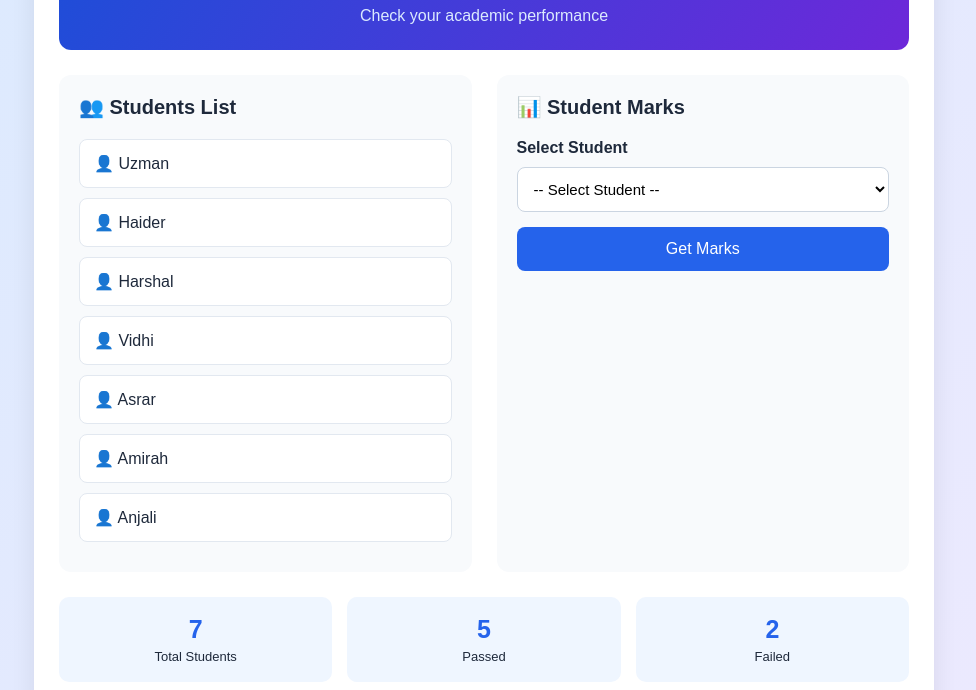
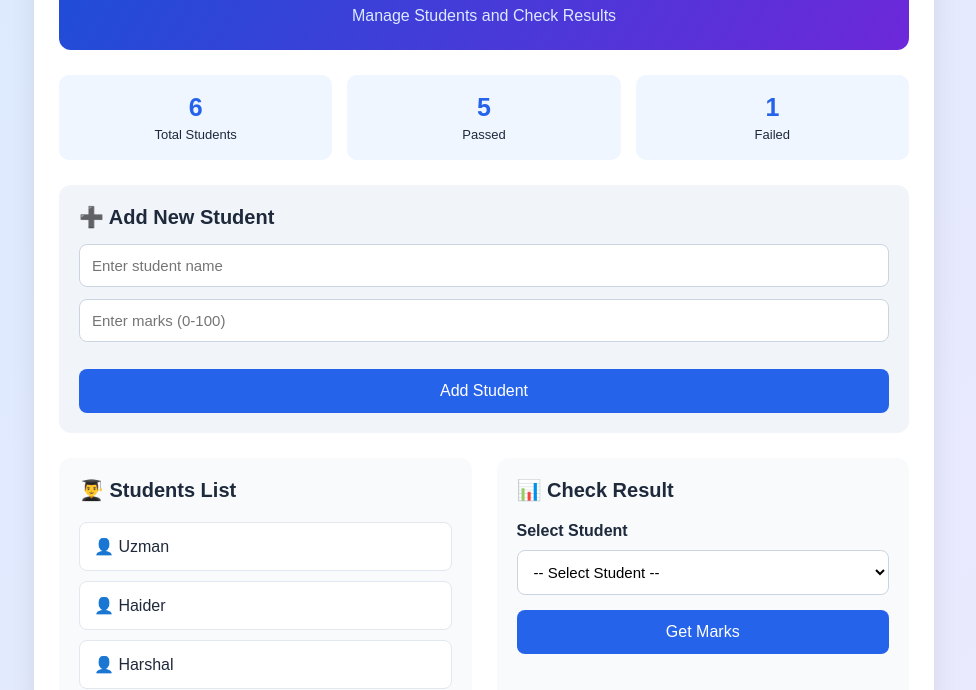
Before and after one commit to uzmanquraishi1/StudentResultSystem, a plain HTML site: page index.html in a window 1280 px wide. Shown: the part 115-805 px from the top of the page, without its empty margins (156-1132 px from the left). Drawn offline with Linux system fonts and the light colour scheme.

Commit message:
added new feature of Add New Student Data by user input

```diff
--- a/index.html
+++ b/index.html
@@ -8,40 +8,14 @@
 
     <link rel="stylesheet" href="style.css" />
   </head>
+
   <body>
     <div class="container">
+      <!-- Header -->
       <header>
         <h1>🎓 Student Result System</h1>
-        <p>Check your academic performance</p>
+        <p>Manage Students and Check Results</p>
       </header>
-
-      <div class="main">
-        <!-- Student List -->
-        <div class="student-section">
-          <h2>👥 Students List</h2>
-          <div id="studentList"></div>
-        </div>
-
-        <!-- Result Section -->
-        <div class="result-section">
-          <h2>📊 Student Marks</h2>
-
-          <label>Select Student</label>
-
-          <select id="studentSelect" onchange="getMarks(this.value)">
-            <option value="">-- Select Student --</option>
-          </select>
-
-          <button id="getMarksBtn" onclick="getMarks()">Get Marks</button>
-
-          <div id="loading" class="hidden">
-            <div class="spinner"></div>
-            <p>Fetching marks... Please wait</p>
-          </div>
-
-          <div id="result"></div>
-        </div>
-      </div>
 
       <!-- Statistics -->
       <div class="stats">
@@ -61,7 +35,60 @@
         </div>
       </div>
 
-      <footer>Made by <strong>Uzman Quraishi</strong> using HTML, CSS & JavaScript</footer>
+      <!-- Add Student Form -->
+      <div class="add-student">
+        <h2>➕ Add New Student</h2>
+
+        <input type="text" id="studentName" placeholder="Enter student name" />
+
+        <input
+          type="number"
+          id="studentMarks"
+          placeholder="Enter marks (0-100)"
+          min="0"
+          max="100"
+        />
+
+        <button onclick="addStudent()">Add Student</button>
+      </div>
+
+      <!-- Main Section -->
+      <div class="main">
+        <!-- Student List -->
+        <div class="student-section">
+          <h2>👨‍🎓 Students List</h2>
+
+          <div id="studentList"></div>
+        </div>
+
+        <!-- Result Section -->
+        <div class="result-section">
+          <h2>📊 Check Result</h2>
+
+          <label>Select Student</label>
+
+          <select id="studentSelect">
+            <option value="">-- Select Student --</option>
+          </select>
+
+          <button id="getMarksBtn" onclick="getMarks()">Get Marks</button>
+
+          <!-- Loading -->
+          <div id="loading" class="hidden">
+            <div class="spinner"></div>
+
+            <p>Please wait... Fetching marks</p>
+          </div>
+
+          <!-- Result -->
+          <div id="result"></div>
+        </div>
+      </div>
+
+      <!-- Footer -->
+      <footer>
+        Created by <strong>Uzman Quraishi</strong> using HTML, CSS & JavaScript.
+      </footer>
     </div>
 
     <script src="script.js"></script>
--- a/script.js
+++ b/script.js
@@ -7,29 +7,38 @@ const students = [
   { id: 4, name: "Vidhi", marks: 89 },
   { id: 5, name: "Asrar", marks: 67 },
   { id: 6, name: "Amirah", marks: 95 },
-  { id: 7, name: "Anjali", marks: 34 },
 ];
 
 // Get HTML Elements
 
 const studentList = document.getElementById("studentList");
+
 const studentSelect = document.getElementById("studentSelect");
+
 const loading = document.getElementById("loading");
+
 const result = document.getElementById("result");
+
 const button = document.getElementById("getMarksBtn");
 
-// Display Students using forEach()
+// Display Students Function
+
+function displayStudents() {
+  studentList.innerHTML = "";
+
+  studentSelect.innerHTML = '<option value="">-- Select Student --</option>';
 
   students.forEach((student) => {
-  // Display student card
+    // Display Student Card
 
     studentList.innerHTML += `
-        <div class="student" onclick="getMarks(${student.id})">
+            <div class="student"
+                 onclick="getMarks(${student.id})">
                 👤 ${student.name}
             </div>
         `;
 
-  // Add student to dropdown
+    // Add Student to Dropdown
 
     studentSelect.innerHTML += `
             <option value="${student.id}">
@@ -37,20 +46,23 @@ students.forEach((student) => {
             </option>
         `;
   });
+}
 
-// Display Statistics
+// Update Statistics Function
 
-const totalStudents = students.length;
+function updateStats() {
+  const total = students.length;
 
-const passedStudents = students.filter((student) => student.marks >= 35).length;
+  const passed = students.filter((student) => student.marks >= 35).length;
 
-const failedStudents = students.filter((student) => student.marks < 35).length;
+  const failed = students.filter((student) => student.marks < 35).length;
 
-document.getElementById("total").innerHTML = totalStudents;
+  document.getElementById("total").innerHTML = total;
 
-document.getElementById("passed").innerHTML = passedStudents;
+  document.getElementById("passed").innerHTML = passed;
 
-document.getElementById("failed").innerHTML = failedStudents;
+  document.getElementById("failed").innerHTML = failed;
+}
 
 // Promise Function
 
@@ -71,25 +83,26 @@ function fetchMarks(id) {
 // Async/Await Function
 
 async function getMarks(id = studentSelect.value) {
-  // Stop if another request is running
+  // Prevent Multiple Clicks
 
   if (button.disabled) {
     return;
   }
 
-  // If no student selected
+  // Check Selection
 
   if (id == "") {
     result.innerHTML = "Please select a student!";
     result.className = "fail";
+
     return;
   }
 
-  // Update dropdown selection
+  // Update Dropdown
 
   studentSelect.value = id;
 
-  // Highlight selected student
+  // Highlight Selected Student
 
   const allStudents = document.querySelectorAll(".student");
 
@@ -97,10 +110,12 @@ async function getMarks(id = studentSelect.value) {
     item.classList.toggle("active", students[index].id == id);
   });
 
-  // Show Loading
+  // Clear Previous Result
 
   result.innerHTML = "";
   result.className = "";
+
+  // Show Loading
 
   loading.classList.remove("hidden");
 
@@ -108,11 +123,11 @@ async function getMarks(id = studentSelect.value) {
   button.innerHTML = "Loading...";
 
   try {
-    // Fetch marks using Promise
+    // Fetch Student Marks
 
     const data = await fetchMarks(id);
 
-    // Check Pass or Fail
+    // Pass or Fail
 
     const status = data.marks >= 35 ? "PASS" : "FAIL";
 
@@ -121,20 +136,25 @@ async function getMarks(id = studentSelect.value) {
     result.className = status == "PASS" ? "pass" : "fail";
 
     result.innerHTML = `
+
             <h3>🎓 Student Result</h3>
 
-            Name: ${data.name}<br>
+            Name: ${data.name}<br><br>
 
-            Student ID: ${data.id}<br>
+            Student ID: ${data.id}<br><br>
 
             Marks: ${data.marks}/100
 
             <div class="result-status">
+
                 ${status == "PASS" ? "✅ PASS" : "❌ FAIL"}
+
             </div>
+
         `;
   } catch (error) {
     result.className = "fail";
+
     result.innerHTML = error;
   } finally {
     // Hide Loading
@@ -144,6 +164,84 @@ async function getMarks(id = studentSelect.value) {
     // Enable Button
 
     button.disabled = false;
+
     button.innerHTML = "Get Marks";
   }
 }
+
+// Add New Student Function
+
+function addStudent() {
+  // Get Input Values
+
+  const name = document.getElementById("studentName").value.trim();
+
+  const marksInput = document.getElementById("studentMarks").value;
+
+  const marks = Number(marksInput);
+
+  // Validation
+
+  if (name === "" || marksInput === "") {
+    alert("Please enter student name and marks!");
+
+    return;
+  }
+
+  if (Number.isNaN(marks) || marks < 0 || marks > 100) {
+    alert("Marks must be between 0 and 100!");
+
+    return;
+  }
+
+  // Generate New ID
+
+  const id =
+    students.length > 0 ? Math.max(...students.map((s) => s.id)) + 1 : 1;
+
+  // Create New Student Object
+
+  const newStudent = {
+    id: id,
+
+    name: name,
+
+    marks: marks,
+  };
+
+  // Add Student to Array
+
+  students.push(newStudent);
+
+  // Update Student List and Dropdown
+
+  displayStudents();
+
+  // Update Statistics
+
+  updateStats();
+
+  // Clear Input Fields
+
+  document.getElementById("studentName").value = "";
+
+  document.getElementById("studentMarks").value = "";
+
+  // Success Message
+
+  alert("Student added successfully!");
+}
+
+// Initial Display
+
+displayStudents();
+
+updateStats();
+
+// Dropdown Change Event
+
+studentSelect.addEventListener("change", () => {
+  if (studentSelect.value !== "") {
+    getMarks();
+  }
+});
--- a/style.css
+++ b/style.css
@@ -1,10 +1,11 @@
-
+/* Universal Selector */
 * {
   margin: 0;
   padding: 0;
   box-sizing: border-box;
 }
 
+/* Body */
 body {
   font-family: Arial, sans-serif;
   background: linear-gradient(135deg, #dbeafe, #ede9fe);
@@ -12,6 +13,7 @@ body {
   color: #1e293b;
 }
 
+/* Main Container */
 .container {
   max-width: 900px;
   margin: auto;
@@ -22,7 +24,6 @@ body {
 }
 
 /* Header */
-
 header {
   background: linear-gradient(120deg, #1d4ed8, #6d28d9);
   color: white;
@@ -40,8 +41,53 @@ header p {
   color: #dbeafe;
 }
 
+/* Statistics */
+.stats {
+  display: grid;
+  grid-template-columns: repeat(3, 1fr);
+  gap: 15px;
+  margin-top: 25px;
+}
+
+.stats div {
+  background: #eff6ff;
+  padding: 18px;
+  text-align: center;
+  border-radius: 10px;
+}
+
+.stats h3 {
+  font-size: 25px;
+  color: #2563eb;
+}
+
+.stats p {
+  margin-top: 5px;
+  font-size: 13px;
+}
+
+/* Add Student Form */
+.add-student {
+  background: #f1f5f9;
+  padding: 20px;
+  border-radius: 12px;
+  margin-top: 25px;
+}
+
+.add-student h2 {
+  margin-bottom: 15px;
+}
+
+.add-student input {
+  width: 100%;
+  padding: 12px;
+  margin-bottom: 12px;
+  border: 1px solid #cbd5e1;
+  border-radius: 8px;
+  font-size: 15px;
+}
+
 /* Main Section */
-
 .main {
   display: grid;
   grid-template-columns: 1fr 1fr;
@@ -62,7 +108,6 @@ h2 {
 }
 
 /* Student Cards */
-
 .student {
   background: white;
   padding: 14px;
@@ -87,7 +132,6 @@ h2 {
 }
 
 /* Dropdown */
-
 label {
   display: block;
   margin-bottom: 10px;
@@ -103,8 +147,7 @@ select {
   background: white;
 }
 
-/* Button */
-
+/* Buttons */
 button {
   width: 100%;
   padding: 13px;
@@ -127,7 +170,6 @@ button:disabled {
 }
 
 /* Loading */
-
 #loading {
   text-align: center;
   color: #2563eb;
@@ -151,7 +193,6 @@ button:disabled {
 }
 
 /* Result */
-
 #result {
   margin-top: 20px;
 }
@@ -179,36 +220,12 @@ button:disabled {
   margin-top: 8px;
 }
 
+/* Hide Loading */
 .hidden {
   display: none;
 }
 
-/* Statistics */
-
-.stats {
-    display: grid;
-    grid-template-columns: repeat(3, 1fr);
-    gap: 15px;
-    margin-top: 25px;
-}
-
-.stats div {
-    background: #eff6ff;
-    padding: 18px;
-    text-align: center;
-    border-radius: 10px;
-}
-
-.stats h3 {
-    font-size: 25px;
-    color: #2563eb;
-}
-
-.stats p {
-    margin-top: 5px;
-    font-size: 13px;
-}
-
+/* Footer */
 footer {
   text-align: center;
   color: #64748b;
@@ -216,10 +233,8 @@ footer {
   font-size: 13px;
 }
 
-/* Mobile */
-
-@media(max-width: 650px) {
-
+/* Mobile Responsive */
+@media (max-width: 650px) {
   .main {
     grid-template-columns: 1fr;
   }
```
Lines whose indentation alone changed are shown as unchanged.
